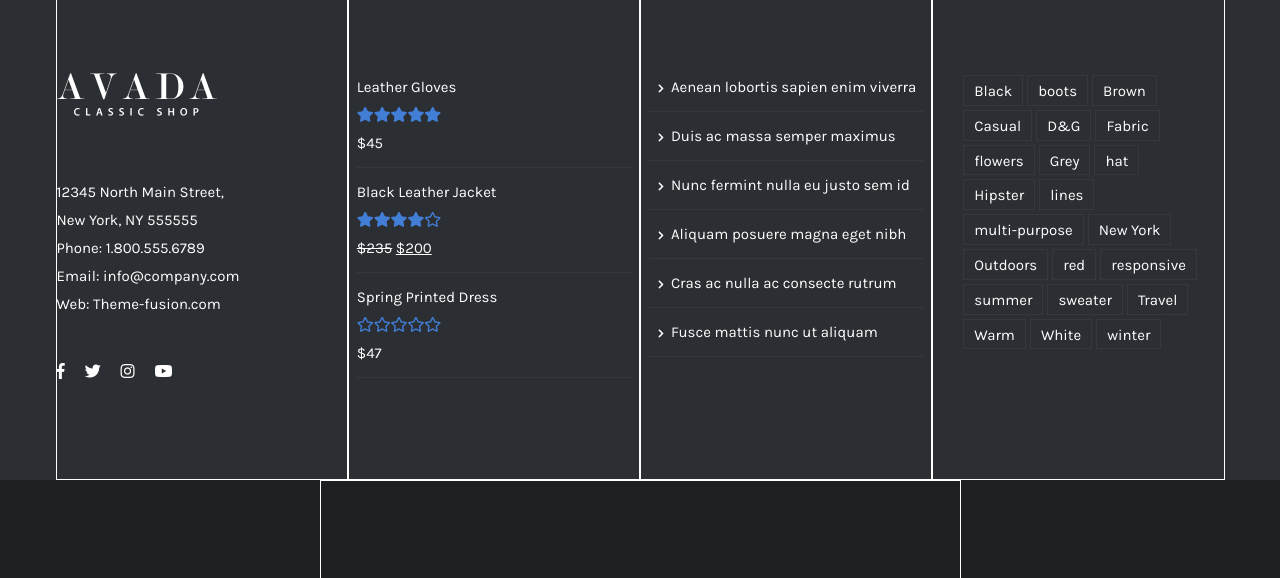
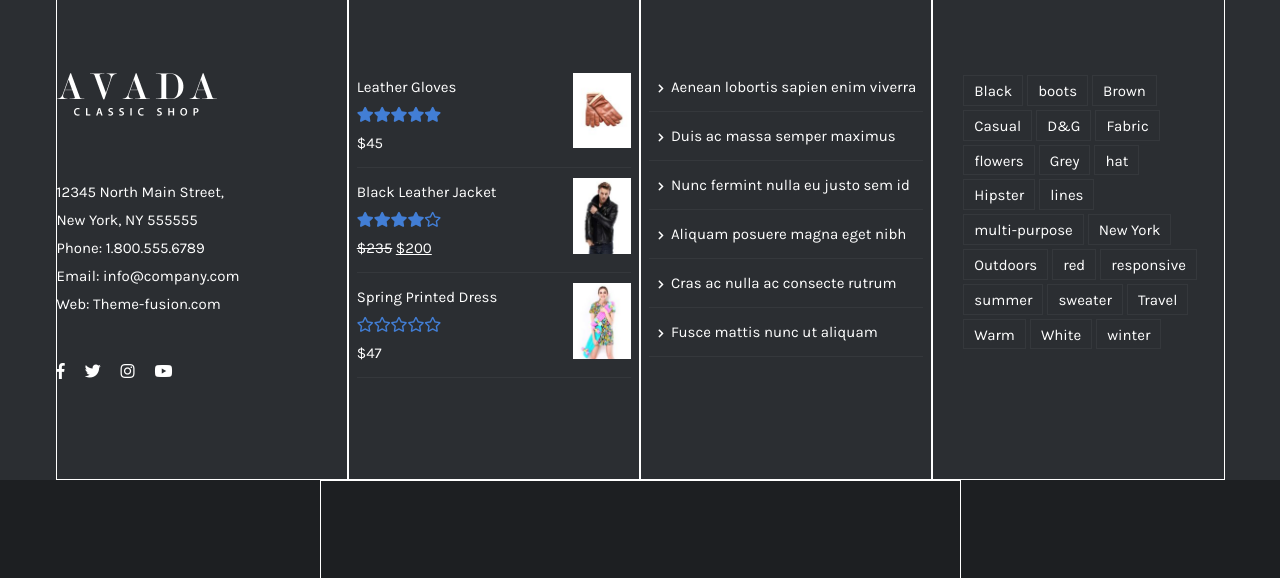
Before and after one commit to vito-g/proj-html-vuejs, a website: page my-app/index.html in a window 1280 px wide. Shown: the part 816-1394 px from the top of the page. Drawn offline with nearby package versions, Linux system fonts and the light colour scheme.

Commit message:
Top Rated Products: Foto Inserite

```diff
--- a/my-app/index.html
+++ b/my-app/index.html
@@ -137,6 +137,7 @@
                     <i v-for="i in element.vote" class="fas fa-star"></i><i v-for="i in (5 - element.vote)" class="far fa-star"></i> <br>
                    <span v-if="element.cost.length == 1">{{element.cost[0]}}</span>
                    <span v-else><del>{{element.cost[0]}}</del> <u>{{element.cost[1]}}</u> </span>
+                   <img :src="element.picture" alt="">
                   </div>
                   <!-- End Top Rated Products -->
 
--- a/my-app/js/script.js
+++ b/my-app/js/script.js
@@ -12,9 +12,9 @@ new Vue({
      contact: {street: '12345 North Main Street,', state: 'New York, NY 555555', phone: 'Phone: 1.800.555.6789', email: 'Email: info@company.com', web: 'Web: Theme-fusion.com'},
 
      topRatedProducts: [
-       {product: 'Leather Gloves', vote: 5, cost: ['$45']},
-       {product: 'Black Leather Jacket', vote: 4, cost: ['$235', '$200']},
-       {product: 'Spring Printed Dress', vote: 0, cost: ['$47']}
+       {product: 'Leather Gloves', vote: 5, cost: ['$45'], picture: 'img/images/leather_gloves-120x156.jpg'},
+       {product: 'Black Leather Jacket', vote: 4, cost: ['$235', '$200'], picture: 'img/images/black_elegant_leather_jacket-120x156.jpg'},
+       {product: 'Spring Printed Dress', vote: 0, cost: ['$47'], picture: 'img/images/spring_printed_dress-120x156.jpg'}
      ],
 
      recentPost: ['Aenean lobortis sapien enim viverra', 'Duis ac massa semper maximus', 'Nunc fermint nulla eu justo sem id', 'Aliquam posuere magna eget nibh', 'Cras ac   nulla ac consecte rutrum', 'Fusce mattis nunc ut aliquam'],
--- a/my-app/src/app.scss
+++ b/my-app/src/app.scss
@@ -298,6 +298,7 @@
             padding-bottom: 10px;
             margin: 0 8px 10px 8px;
             border-bottom: 1px solid #35383c;
+            position: relative;
 
             span#product-name {
               cursor: pointer;
@@ -313,6 +314,14 @@
                 margin-right: 7px;
               }
 
+            }
+
+            img {
+              width: 58px;
+              position: absolute;
+              top: 0;
+              right: 0;
+              cursor: pointer;
             }
 
 
```
Also changed, not shown: my-app/dist/app.css.
